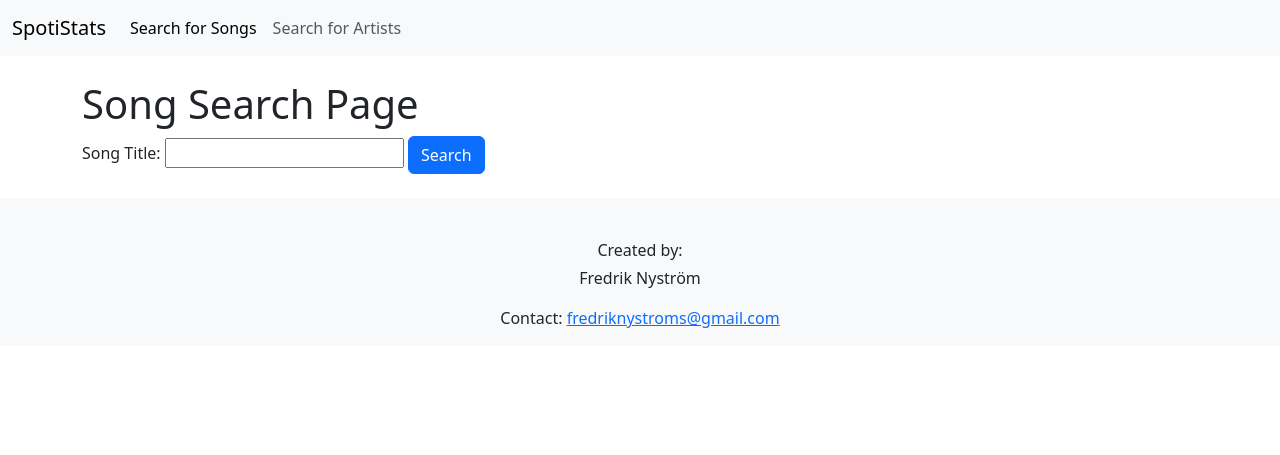
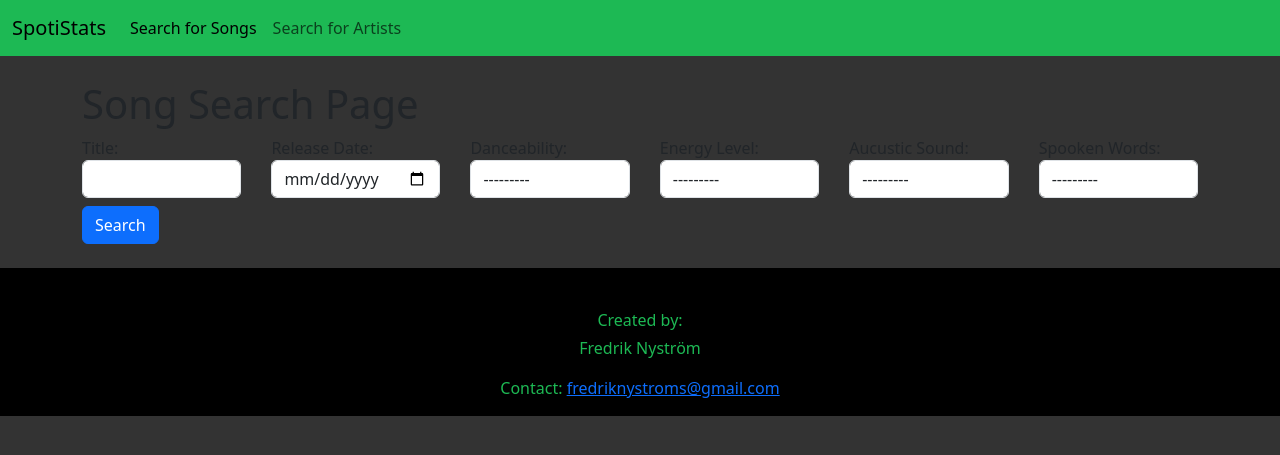
Before and after one commit to fredriknystrom/spotify_stats_23, a Django app: page /spotifyapp/song-search/ in a window 1280 px wide. Shown: the top 455 px of the page. Run offline with Django 4.2, Linux system fonts and the light colour scheme; data that the repository does not hold is empty; some libraries are stand-ins or nearby versions.

Commit message:
serve static files

```diff
--- a/spotify_project/spotify_project/settings.py
+++ b/spotify_project/spotify_project/settings.py
@@ -11,6 +11,7 @@ https://docs.djangoproject.com/en/4.2/ref/settings/
 """
 
 from pathlib import Path
+import os
 
 # Build paths inside the project like this: BASE_DIR / 'subdir'.
 BASE_DIR = Path(__file__).resolve().parent.parent
@@ -39,6 +40,7 @@ INSTALLED_APPS = [
     'django.contrib.staticfiles',
     'spotifyapp',
     'bootstrap5',
+    'django_filters',
 ]
 
 MIDDLEWARE = [
@@ -121,7 +123,9 @@ USE_TZ = True
 # Static files (CSS, JavaScript, Images)
 # https://docs.djangoproject.com/en/4.2/howto/static-files/
 
-STATIC_URL = 'static/'
+STATIC_URL = '/static/'
+STATIC_ROOT = BASE_DIR / 'staticfiles'
+#STATICFILES_DIRS = [BASE_DIR / 'static',]
 
 # Default primary key field type
 # https://docs.djangoproject.com/en/4.2/ref/settings/#default-auto-field
--- a/spotify_project/spotify_project/urls.py
+++ b/spotify_project/spotify_project/urls.py
@@ -17,9 +17,12 @@ Including another URLconf
 from django.contrib import admin
 from django.urls import path, include
 from django.views.generic import RedirectView
-
+from django.contrib.staticfiles.urls import staticfiles_urlpatterns
 urlpatterns = [
     path('admin/', admin.site.urls),
     path('', RedirectView.as_view(url='/spotifyapp/song-search')),  # Redirect to an app-specific URL
     path('spotifyapp/', include('spotifyapp.urls')),
 ]
+
+# Only applied in debug mode
+urlpatterns += staticfiles_urlpatterns()
--- a/spotify_project/spotifyapp/filters/song_filter.py
+++ b/spotify_project/spotifyapp/filters/song_filter.py
@@ -1,12 +1,63 @@
 import django_filters
 from spotifyapp.models import SpotifyStats
+from django import forms
+from django_filters.widgets import RangeWidget
 
 class SongFilter(django_filters.FilterSet):
     title = django_filters.CharFilter(
-        label="Song Title",
-        lookup_expr='icontains'
+        label="Title",
+        lookup_expr='icontains',
+        widget=forms.TextInput(
+        attrs={ "class":"form-control"}
+        )
+    )
+
+    released_year = django_filters.DateFilter(
+        label="Release Date",
+        widget=forms.DateInput(
+            attrs={
+                'class': 'form-control',
+                'type': 'date',
+                'data-provide': 'datepicker',  # Add Bootstrap datepicker data attribute
+            }
+        ),
+    )
+
+    OPTIONS = [
+        (1, 'Low'),
+        (2, 'Medium'),
+        (3, 'High'),
+    ]
+
+    danceability_percentage = django_filters.ChoiceFilter(
+        label="Danceability",
+        choices=OPTIONS,
+        lookup_expr='exact',  # Use 'exact' to match the selected choice exactly
+        widget=forms.Select(attrs={'class': 'form-control'}),
+    )
+
+    energy_percentage = django_filters.ChoiceFilter(
+        label="Energy Level",
+        choices=OPTIONS,
+        lookup_expr='exact',  # Use 'exact' to match the selected choice exactly
+        widget=forms.Select(attrs={'class': 'form-control'}),
+    )
+
+    acousticness_percentage = django_filters.ChoiceFilter(
+        label="Aucustic Sound",
+        choices=OPTIONS,
+        lookup_expr='exact',  # Use 'exact' to match the selected choice exactly
+        widget=forms.Select(attrs={'class': 'form-control'}),
+    )
+
+    speechiness_percentage = django_filters.ChoiceFilter(
+        label="Spooken Words",
+        choices=OPTIONS,
+        lookup_expr='exact',  # Use 'exact' to match the selected choice exactly
+        widget=forms.Select(attrs={'class': 'form-control'}),
     )
 
     class Meta:
         model = SpotifyStats
-        fields = ['title']
+        fields = ['title', 'released_year', 'danceability_percentage', 'energy_percentage', 'acousticness_percentage', 'speechiness_percentage']
+        order_by = ['']
--- a/spotify_project/spotifyapp/models.py
+++ b/spotify_project/spotifyapp/models.py
@@ -1,5 +1,5 @@
 from django.db import models
-
+from django.utils import timezone
 
 class Artist(models.Model):
     name = models.CharField(max_length=100, unique=True)
@@ -17,9 +17,7 @@ class SpotifyStats(models.Model):
     id = models.AutoField(primary_key=True)
     title = models.CharField(max_length=255)
     artists = models.ManyToManyField(Artist)
-    released_year = models.PositiveIntegerField()
-    released_month = models.PositiveIntegerField()
-    released_day = models.PositiveIntegerField()
+    released_date = models.DateField(default=timezone.now)
     in_spotify_playlists = models.PositiveIntegerField()
     in_spotify_charts = models.PositiveIntegerField()
     streams = models.PositiveIntegerField()
--- /dev/null
+++ b/spotify_project/spotifyapp/static/css/styles.css
@@ -0,0 +1,23 @@
+.nav-item a:hover {
+    text-decoration: underline;
+}
+
+.bg-spotify-green{
+    background-color: #1DB954;
+}
+
+.text-spotify-green{
+    color: #1DB954;
+}
+
+.bg-black {
+    background-color: #191414;
+}
+
+.bg-grey {
+    background-color: #333333;
+}
+
+.text-white {
+    color: #ffffff;
+}
--- a/spotify_project/spotifyapp/templates/spotifyapp/base.html
+++ b/spotify_project/spotifyapp/templates/spotifyapp/base.html
@@ -8,10 +8,14 @@
     {% load bootstrap5 %}
     {% bootstrap_css %}
     {% bootstrap_javascript %}
+    <!-- Include static CSS files -->
+    {% load static %}
+    <link rel="stylesheet" type="text/css" href="{% static 'css/styles.css' %}">
+
 </head>
-<body>
+<body class="bg-grey">
     <header>
-        <nav class="navbar navbar-expand-lg navbar-light bg-light">
+        <nav class="navbar navbar-expand-lg navbar-light bg-spotify-green">
             <div class="container-fluid">
                 <a class="navbar-brand" href="{% url 'song-search' %}">SpotiStats</a>
                 <button class="navbar-toggler" type="button" data-bs-toggle="collapse" data-bs-target="#navbarNav" aria-controls="navbarNav" aria-expanded="false" aria-label="Toggle navigation">
@@ -34,18 +38,19 @@
         </nav>
     </header>
 
-    <main class="container mt-4">
+    <main class="container bg-grey mt-4">
         {% block content %}
         <!-- Content from child templates will be placed here -->
         {% endblock %}
     </main>
 
-    <footer class="bg-light py-3 mt-4">
+    <footer class="bg-black py-3 mt-4">
         <div class="container">
             <div class="text-center mt-4">
-                <p class="mb-1">Created by:</p>
-                <p class="font-weight-bold">Fredrik Nyström</p>
-                <p class="mb-0">Contact: <a href="mailto:youremail@gmail.com">fredriknystroms@gmail.com</a></p>
+                <p class="mb-1 text-spotify-green">Created by:</p>
+                <p class="font-weight-bold text-spotify-green">Fredrik Nyström</p>
+                <p class="mb-0 text-spotify-green">Contact: <a href="mailto:youremail@gmail.com">fredriknystroms@gmail.com</a></p>
+
             </div>
         </div>
     </footer>
--- a/spotify_project/spotifyapp/templates/spotifyapp/song_search.html
+++ b/spotify_project/spotifyapp/templates/spotifyapp/song_search.html
@@ -4,12 +4,53 @@
 
 {% block content %}
 <h1>Song Search Page</h1>
+<style>
+    .horizontal-form-row {
+        display: flex;
+        margin-right: -15px;
+        margin-left: -15px;
+    }
+
+    .horizontal-form-row .form-group {
+        flex: 1;
+        margin: 0 15px;
+    }
+</style>
+
 <form method="get" action="">
-    {{ filter.form }} {# Include the filter form here #}
-    <button type="submit" class="btn btn-primary">Search</button>
+    <div class="horizontal-form-row">
+        <div class="form-group col-md-2">
+            {{ filter.form.title.label_tag }}
+            {{ filter.form.title }}
+        </div>
+        <div class="form-group col-md-2">
+            {{ filter.form.released_year.label_tag }}
+            {{ filter.form.released_year }}
+        </div>
+        <div class="form-group col-md-2">
+            {{ filter.form.danceability_percentage.label_tag }}
+            {{ filter.form.danceability_percentage }}
+        </div>
+        <div class="form-group col-md-2">
+            {{ filter.form.energy_percentage.label_tag }}
+            {{ filter.form.energy_percentage }}
+        </div>
+        <div class="form-group col-md-2">
+            {{ filter.form.acousticness_percentage.label_tag }}
+            {{ filter.form.acousticness_percentage }}
+        </div>
+        <div class="form-group col-md-2">
+            {{ filter.form.speechiness_percentage.label_tag }}
+            {{ filter.form.speechiness_percentage }}
+        </div>
+    </div>
+    <button type="submit" class="btn btn-primary mt-2">Search</button>
 </form>
+
+
+
 {% if filter.qs %}
-    <h2>Search Results:</h2>
+    <h2>Songs:</h2>
     <ul class="list-group">
         {% for song in filter.qs %}
         <li class="list-group-item">
--- a/spotify_project/spotifyapp/views/song.py
+++ b/spotify_project/spotifyapp/views/song.py
@@ -8,6 +8,14 @@ class SongSearchView(FilterView):
     filterset_class = SongFilter
     template_name = 'spotifyapp/song_search.html'
 
+    def get_queryset(self):
+        # Get the queryset based on the filter settings
+        queryset = super().get_queryset()
+
+        # Order the queryset by the "streams" field in ascending order
+        queryset = queryset.order_by('streams')
+
+        return queryset
 
 class SongInfoView(DetailView):
     model = SpotifyStats
```
Also changed, not shown: spotify_project/spotifyapp/management/commands/init_spotify_stats.py (+6 -3 lines).
